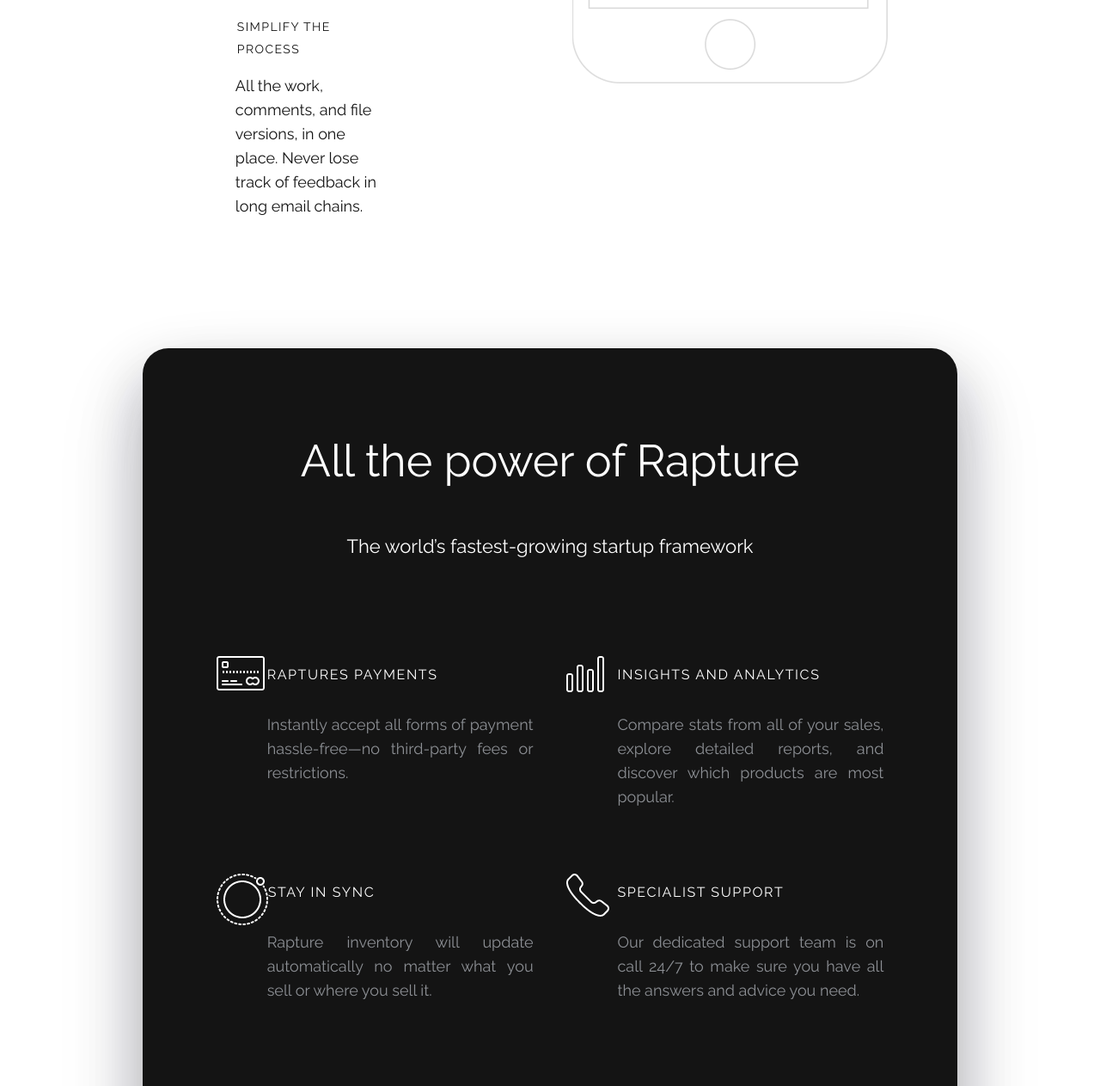
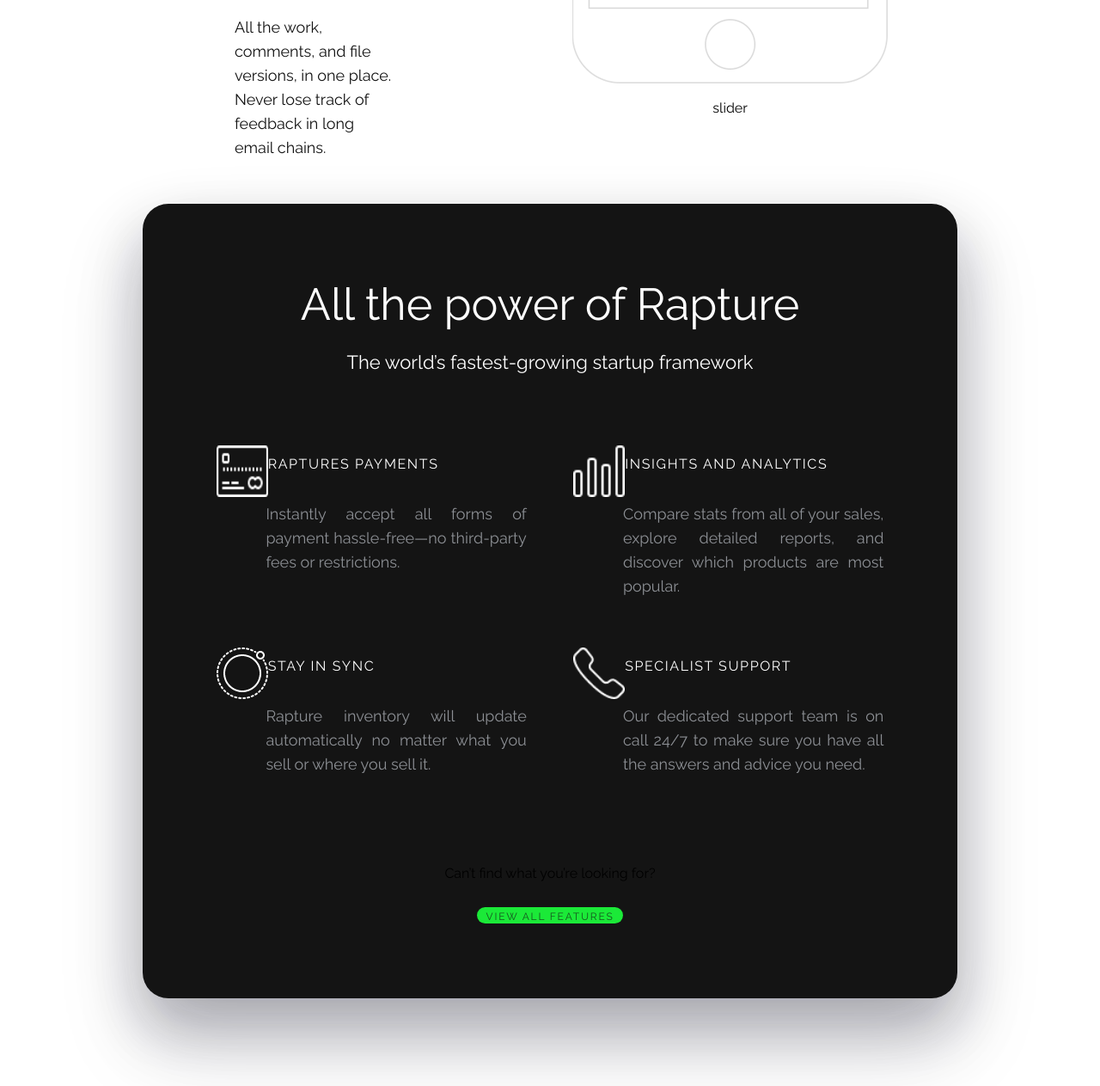
Before and after one commit to Quken/AntyAnn, a website: page app/index.html in a window 1280 px wide. Shown: the part 1159-2422 px from the top of the page at 86% size. Drawn offline with Linux system fonts and the light colour scheme.

Commit message:
pixelPerfectV2

```diff
--- a/app/index.html
+++ b/app/index.html
@@ -26,7 +26,7 @@
                             <p>Put your  feedback where there can be no mistake, on the work itself. Track the comments, and own the progress.</p>
                             </div>
                         <div>
-                            <spanh6>Collaborate</span>
+                            <span>Collaborate</span>
                             <p>Invite your team, freelancers or clients to collaborate. Get to design sign-off in less time with no misunderstanding.</p>
                         </div>
                         <div>
@@ -36,6 +36,7 @@
                     </div>
                 <div class="slider">
                     <img src="./img/iphone7.png" alt="">
+                    <div class="slider-icons">slider</div>
                 </div>
             </div>
         </section>
@@ -43,42 +44,42 @@
             <h2>All the power of Rapture</h2>
             <span>The world’s fastest-growing startup framework</span>
             <div class="rapture-features">
-                <div>
+
                     <figure>
-                        <img src="./img/icon1.png" alt="">
+                        <img src="./img/icon1.png" alt="" width="60" height="60">
                         <figcaption>
                             <span>Raptures Payments</span>
                             <p>Instantly accept all forms of payment hassle-free—no third-party fees or restrictions.</p>
                         </figcaption>
                     </figure>
-                </div>
-                <div>
+
+
                     <figure>
-                        <img src="./img/icon2.png" alt="">
+                        <img src="./img/icon2.png" alt="" width="60" height="60">
                         <figcaption>
                             <span>Insights and Analytics</span>
                             <p>Compare stats from all of your sales, explore detailed reports, and discover which products are most popular.</p>
                         </figcaption>
                     </figure>
-                </div>
-                <div>
+
+
                     <figure>
-                        <img src="./img/icon3.png" alt="">
+                        <img src="./img/icon3.png" alt="" width="60" height="60">
                         <figcaption>
                             <span>Stay in sync</span>
                             <p>Rapture inventory will update automatically no matter what you sell or where you sell it.</p>
                         </figcaption>
                     </figure>
-                </div>
-                <div>
+
+
                     <figure>
-                        <img src="./img/icon4.png" alt="">
+                        <img src="./img/icon4.png" alt="" width="60" height="60">
                         <figcaption>
                             <span>Specialist support</span>
                             <p>Our dedicated support team is on call 24/7 to make sure you have all the answers and advice you need.</p>
                         </figcaption>
                     </figure>
-                </div>
+
             </div>
             <p>Can’t find what you’re looking for?</p>
             <div class="rapture-features-more">
--- a/app/scss/style.scss
+++ b/app/scss/style.scss
@@ -63,7 +63,7 @@
     grid-template-columns: 1fr;
     margin: 0 $side-margin;
     .features-area {
-        margin: 100px 8.5% 0;
+        margin: 100px 8.5% 35px;
         .transform-ideas {
             display: grid;
             grid-template-columns: 6.4fr 2.7fr;
@@ -120,18 +120,25 @@
     .slider-area {
         display: grid;
         grid-template-columns: 4fr 3.98fr;
-        grid-gap: 0 21%;
+        grid-gap: 0 22%;
         margin-bottom: 105px;
         //???????????
+        height: 754px;
 
         .slider-options {
             display: grid;
             grid-template-rows: 1fr 1fr 1fr;
             border-radius: 10px;
+            height: 754px;
+
+            div:last-child {
+                padding-top:20px;
+            }
+
             div {
                 border: 1px solid #fff;
                 border-radius: 10px;
-                padding: 36px 18% 0px 11%;
+                padding: 36px 14% 0px 11%;
 
                 span {
                     color: #141414;
@@ -158,35 +165,42 @@
         .slider-options>div:hover{
             border: 1px solid rgba(20, 20, 20, 0.1);
         }
+        .slider {
+
+            .slider-icons {
+                text-align: center;
+                margin-top: 15px;
+            }
+        }
     }
     .rapture-area {
         display: grid;
         grid-template-columns: 1fr;
-        grid-gap: 20px 15%;
+        grid-gap: 4px 15%;
         box-shadow: 0 30px 60px rgba(17, 21, 39, 0.15), 0 50px 100px rgba(17, 21, 39, 0.15), 0 40px 80px rgba(17, 21, 39, 0.15);
         border-radius: 30px;
         background-color: #141414;
         text-align: center;
-        padding: 100px 0 90px 0;
+        padding: 86px 0 87px 0;
 
         h2 {
             color: #ffffff;
             font-size: 52px;
-            margin-bottom: 36px;
+            margin-bottom: 20px;
         }
 
         span {
             color: #ffffff;
             font-size: 22px;
-            margin-bottom: 95px;
+            margin-bottom: 80px;
         }
 
         .rapture-features {
             display: grid;
             grid-template-columns: 1fr 1fr;
             grid-template-rows: 1fr 1fr;
-            grid-gap: 50px 5%;
-            padding: 0 9% 85px;
+            grid-gap: 31px 7%;
+            padding: 0 9% 45px;
             text-align: justify;
             img {
                 float: left;
@@ -215,7 +229,7 @@
         }
         p {
             font-size: 16px;
-            margin-bottom: 25px;
+            margin-bottom: 26px;
         }
 
         .rapture-features-more {
@@ -223,16 +237,17 @@
             background-color: #1be938;
             text-align: center;
             margin: 0 auto;
-            width: 23%;
+            width: 18%;
             a {
                 text-align: inherit;
                 opacity: 0.7;
                 color: #141414;
+                font-family: Raleway;
                 font-size: 12px;
-                padding: 20px 20%;
-                display: inline-block;
                 font-weight: 400;
                 text-transform: uppercase;
+                /* Text style for "View All f" */
+                letter-spacing: 1.8px;
             }
         }
     }
```
Also changed, not shown: app/style/style.css.
